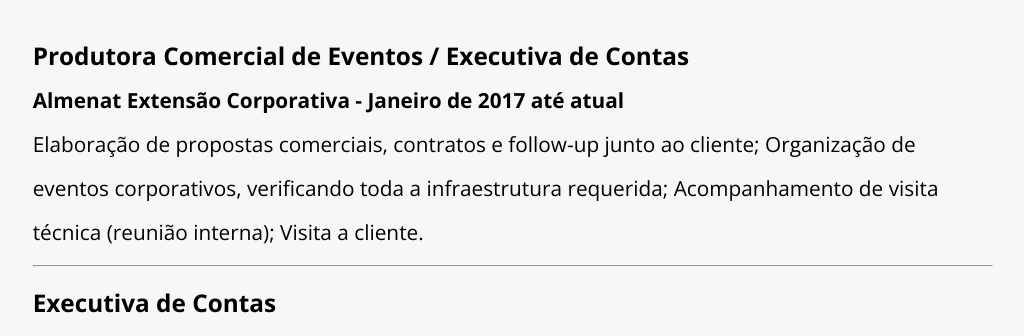
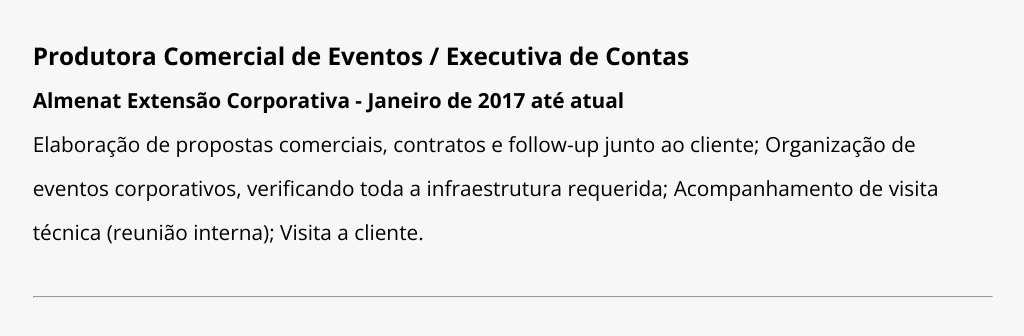
Before and after one commit to renatayasui/renatayasui.github.io, a plain HTML site: page index.html in a window 1280 px wide. Shown: the part 583-919 px from the top of the page, without its empty margins (127-1151 px from the left). Drawn offline with nearby package versions, Linux system fonts and the light colour scheme.

Commit message:
Update style.css

```diff
--- a/style.css
+++ b/style.css
@@ -62,3 +62,7 @@
 .experiences p {
   margin: 0;
 }
+
+.experiences hr {
+  margin: 2em 0;
+}
```
